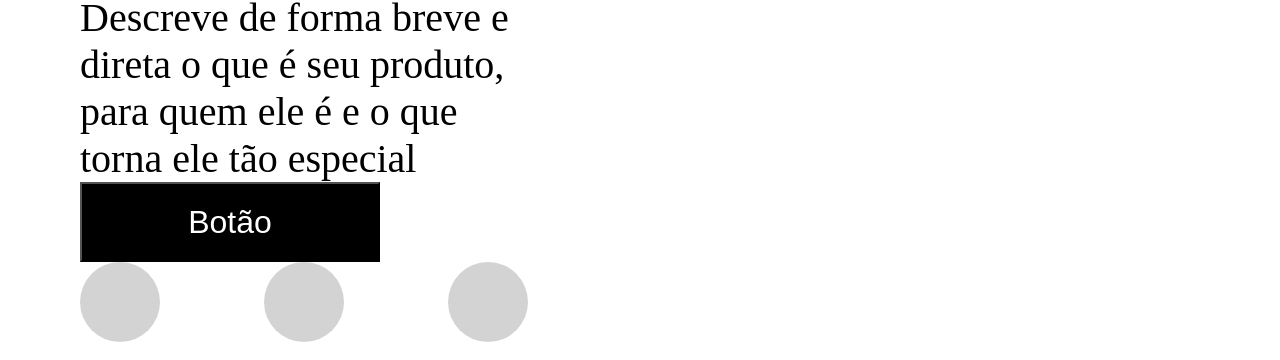
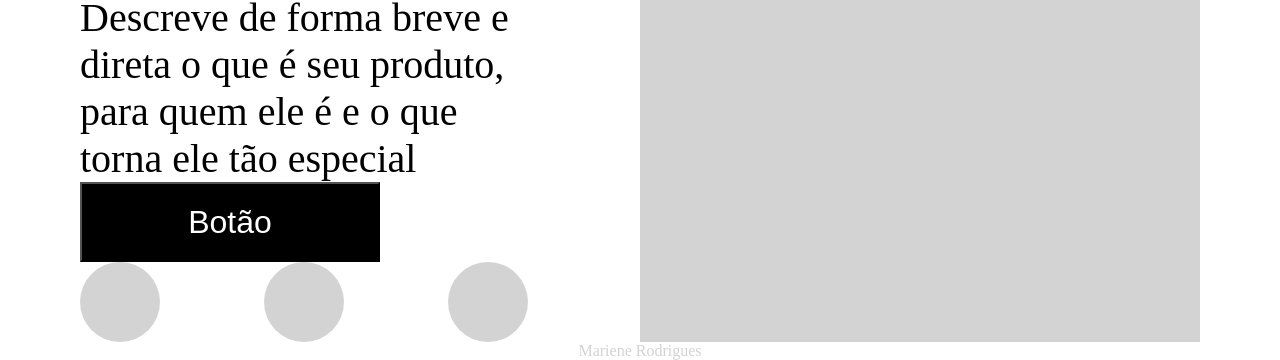
Before and after one commit to marirods/layout-2024-bb, a plain HTML site: page index.html in a window 1280 px wide. Shown: the part 530-890 px from the top of the page. Drawn offline with Linux system fonts and the light colour scheme.

Commit message:
Footer Ok

```diff
--- a/index.html
+++ b/index.html
@@ -32,9 +32,12 @@
                 <div></div>
                 <div></div>
                 <div></div>
+            </div>
         </div>
-        <div class = "destaque"></div>
+        <div class ="destaque"></div>
     </main>
-    <footer></footer>
+    <footer>
+        Mariene Rodrigues
+    </footer>
 </body>
 </html>
--- a/style.css
+++ b/style.css
@@ -48,7 +48,6 @@ main{
 }
 .conteudo h1{
     font-size: 96px;
-
 }
 .conteudo p{
     font-size: 40px;
@@ -78,7 +77,10 @@ main{
 }
 footer{
     height: 100px;
-    background-color: bisque;
+    display: flex;
+    justify-content: center;
+    align-items: center;
+    color: lightgrey;
 }
 
 /* FIM DO RESET */
```
